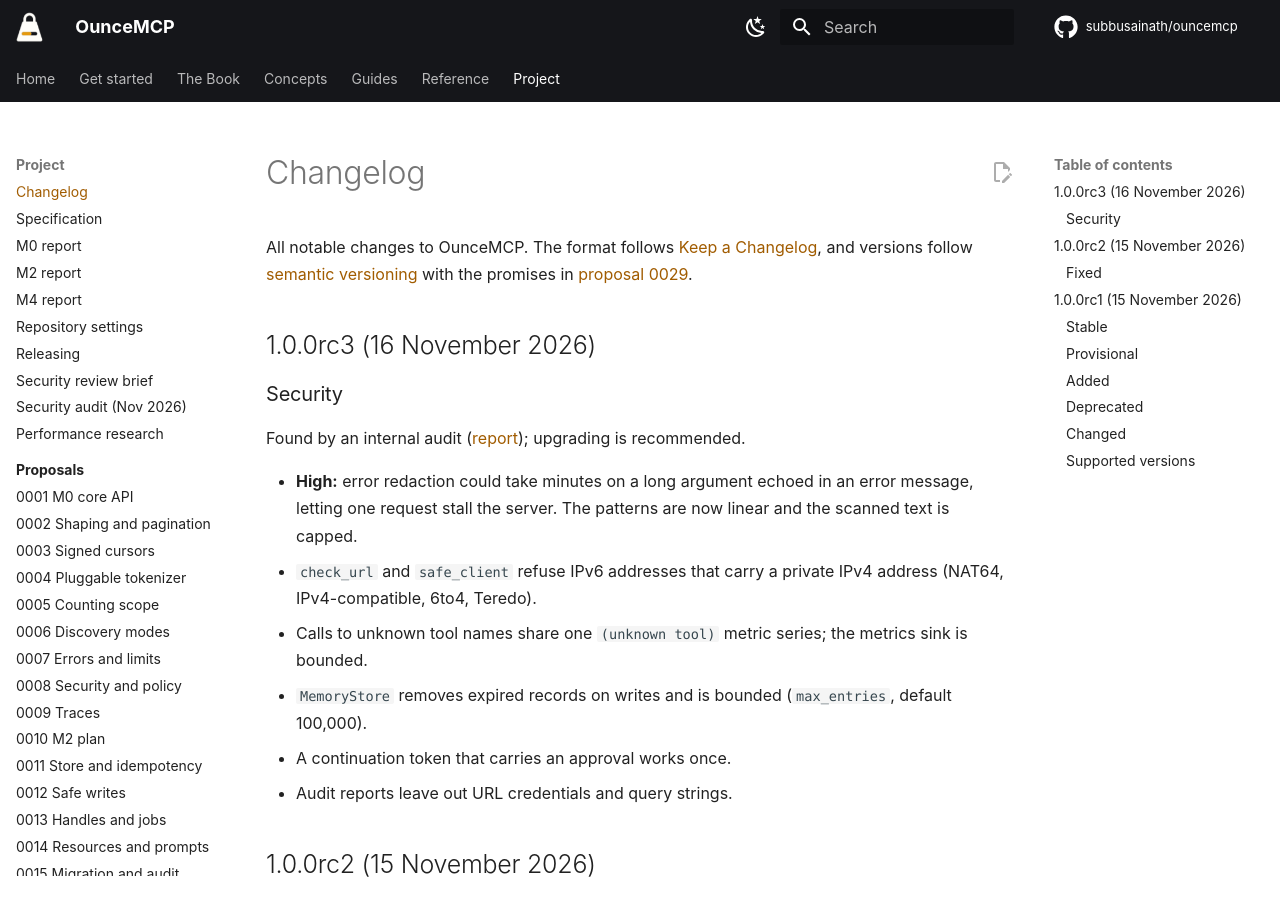
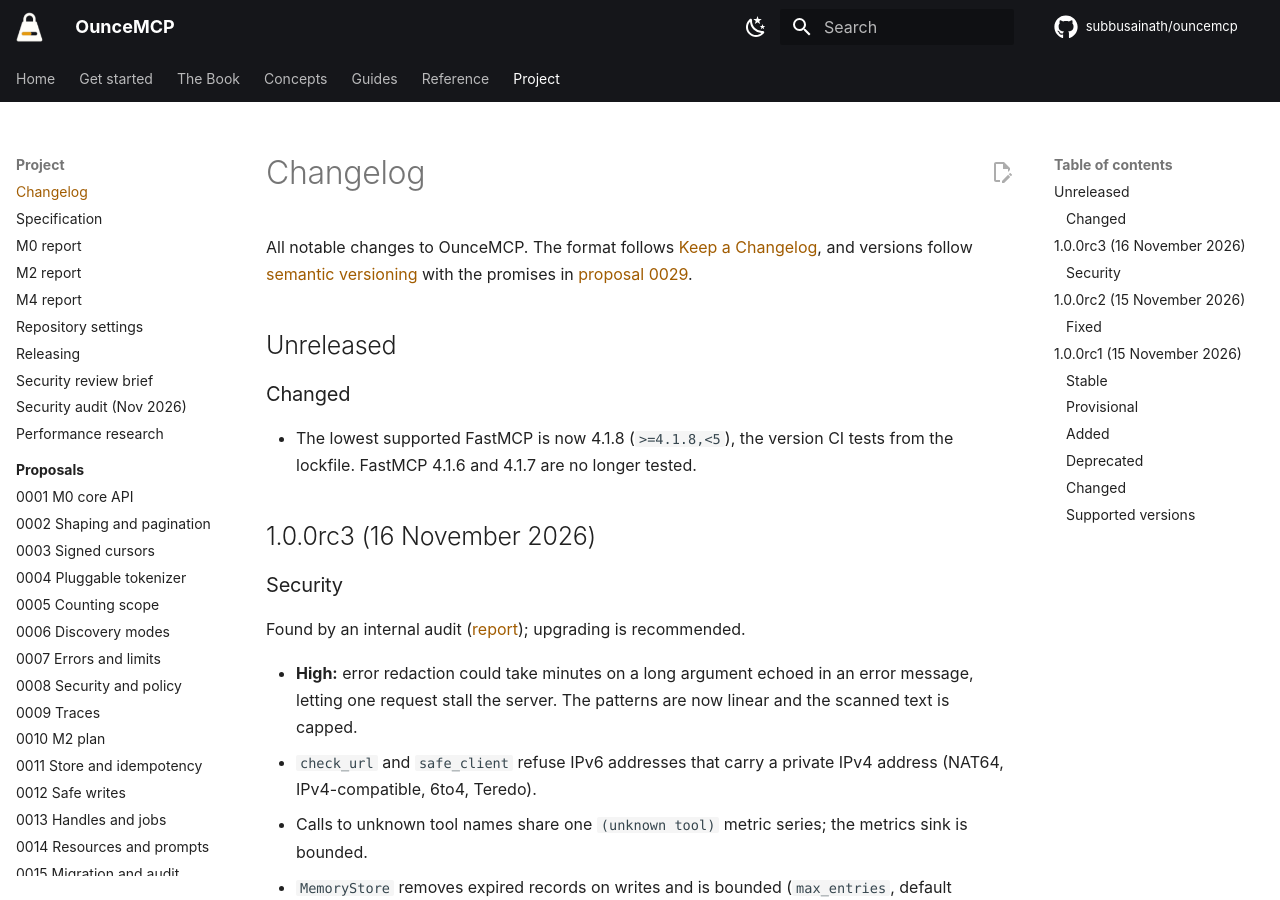
Before and after one commit to subbusainath/ouncemcp, an MkDocs documentation site: the page built from docs/changelog.md, in a window 1280 px wide and 900 px high. Built offline with MkDocs 1.6.1 and Material for MkDocs 9.7.7, drawn with Linux system fonts in a browser that asks for light colours; comment, search, counter and statistics services are not loaded.

Commit message:
Raise the lowest supported FastMCP to 4.1.8 (#38)
Dependabot moved the lockfile to FastMCP 4.1.8, so CI no longer tested
the 4.1.6 floor. The range is now >=4.1.8,<5, which keeps CI testing
both ends: the lockfile (lowest) and the fastmcp-latest job (newest).
Benchmark results, the compatibility table and proposal 0029 record
what was tested at the time and are unchanged.

```diff
--- a/CHANGELOG.md
+++ b/CHANGELOG.md
@@ -1,6 +1,12 @@
 # Changelog
 
 All notable changes to OunceMCP. The format follows [Keep a Changelog](https://keepachangelog.com/en/1.1.0/), and versions follow [semantic versioning](https://semver.org/) with the promises in [proposal 0029](https://github.com/subbusainath/ouncemcp/blob/main/docs/proposals/0029-api-freeze.md).
+
+## Unreleased
+
+### Changed
+
+- The lowest supported FastMCP is now 4.1.8 (`>=4.1.8,<5`), the version CI tests from the lockfile. FastMCP 4.1.6 and 4.1.7 are no longer tested.
 
 ## 1.0.0rc3 (16 November 2026)
 
--- a/pyproject.toml
+++ b/pyproject.toml
@@ -20,10 +20,10 @@ classifiers = [
   "Programming Language :: Python :: 3.13",
   "Topic :: Software Development :: Libraries :: Application Frameworks",
 ]
-# FastMCP is a tested range within one major (proposal 0029): CI tests 4.1.6 from the
+# FastMCP is a tested range within one major (proposal 0029): CI tests 4.1.8 from the
 # lockfile and the newest 4.x release. The tokenizer is pinned exactly (spec 6.2).
 dependencies = [
-  "fastmcp>=4.1.6,<5",
+  "fastmcp>=4.1.8,<5",
   "tiktoken==0.14.0",
   "pydantic>=2.11,<3",
   "jsonschema>=4.20",
```
Also changed, not shown: docs/spec.md (+1 -1 lines), 2 other files.
